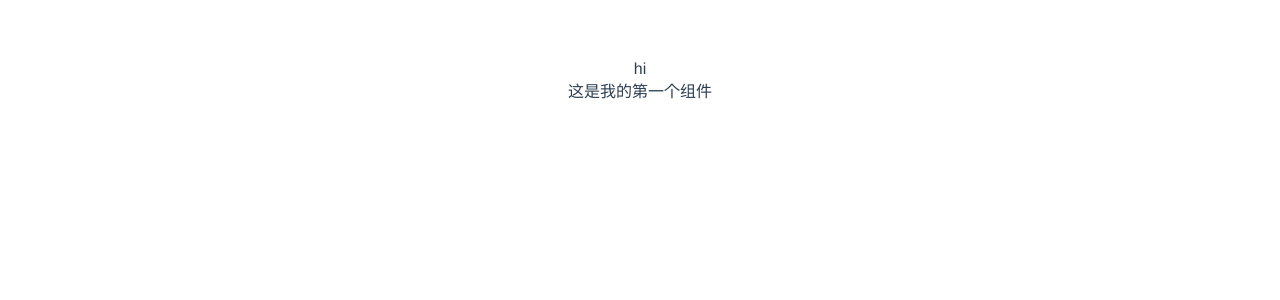
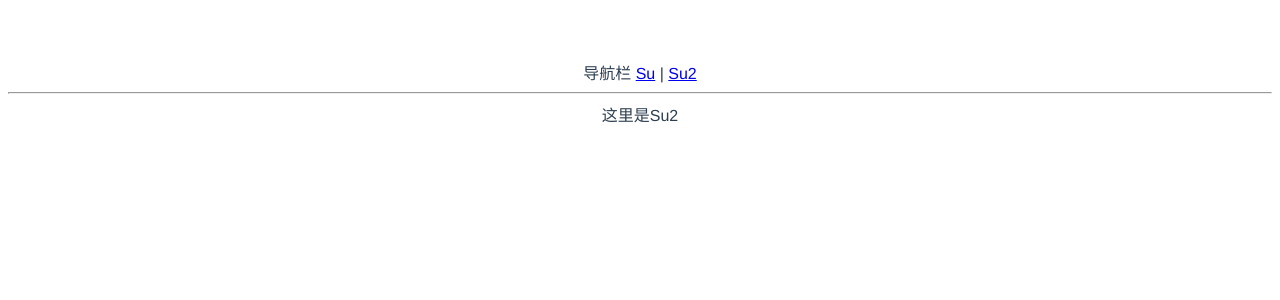
Before and after one commit to suweih/gulu-ui-1, a Vue app: page /#/su2 in a window 1280 px wide. Shown: the top 300 px of the page. Built offline with nearby package versions, Linux system fonts and the light colour scheme.

Commit message:
初始化vue-router

```diff
--- a/index.html
+++ b/index.html
@@ -8,6 +8,6 @@
 </head>
 <body>
   <div id="app"></div>
-  <script type="module" src="/src/main.js"></script>
+  <script type="module" src="/src/main.ts"></script>
 </body>
 </html>
--- a/src/App.vue
+++ b/src/App.vue
@@ -1,15 +1,17 @@
 <template>
-  <div>hi</div>
-  <Su/>
+  <div>导航栏
+    <router-link to="/">Su</router-link>
+    |
+    <router-link to="/su2">Su2</router-link>
+  </div>
+  <hr>
+  <router-view/>
 </template>
 
 <script>
-import Su from './components/Su.vue'
+
 
 export default {
   name: 'App',
-  components: {
-    Su: Su
-  }
 }
 </script>
--- a/src/components/Su.vue
+++ b/src/components/Su.vue
@@ -5,7 +5,3 @@
 <script lang="ts">
 
 </script>
-
-<style  scoped>
-
-</style>
--- /dev/null
+++ b/src/components/Su2.vue
@@ -0,0 +1,5 @@
+<template>
+  <div>
+    这里是Su2
+  </div>
+</template>
--- a/src/main.js
+++ /dev/null
@@ -1,5 +0,0 @@
-import { createApp } from 'vue'
-import App from './App.vue'
-import './index.css'
-
-createApp(App).mount('#app')
--- /dev/null
+++ b/src/main.ts
@@ -0,0 +1,19 @@
+import {createApp} from 'vue';
+import App from './App.vue';
+import './index.css';
+import {createWebHashHistory, createRouter} from 'vue-router';
+import Su from './components/Su.vue';
+import Su2 from './components/Su2.vue';
+
+const history = createWebHashHistory();
+const router = createRouter({
+  history: history,
+  routes: [
+    {path: '/', component: Su},
+    {path: '/su2', component: Su2}
+  ]
+});
+
+const app = createApp(App);
+app.use(router);
+app.mount('#app');
--- /dev/null
+++ b/src/shims-vue.d.ts
@@ -0,0 +1,5 @@
+declare module '*.vue' {
+  import { ComponentOptions } from 'vue'
+  const componentOptions: ComponentOptions
+  export default componentOptions
+}
```
Also changed, not shown: package.json (+4 -3 lines), 1 other file (tests, documents, lock files or other folders).
